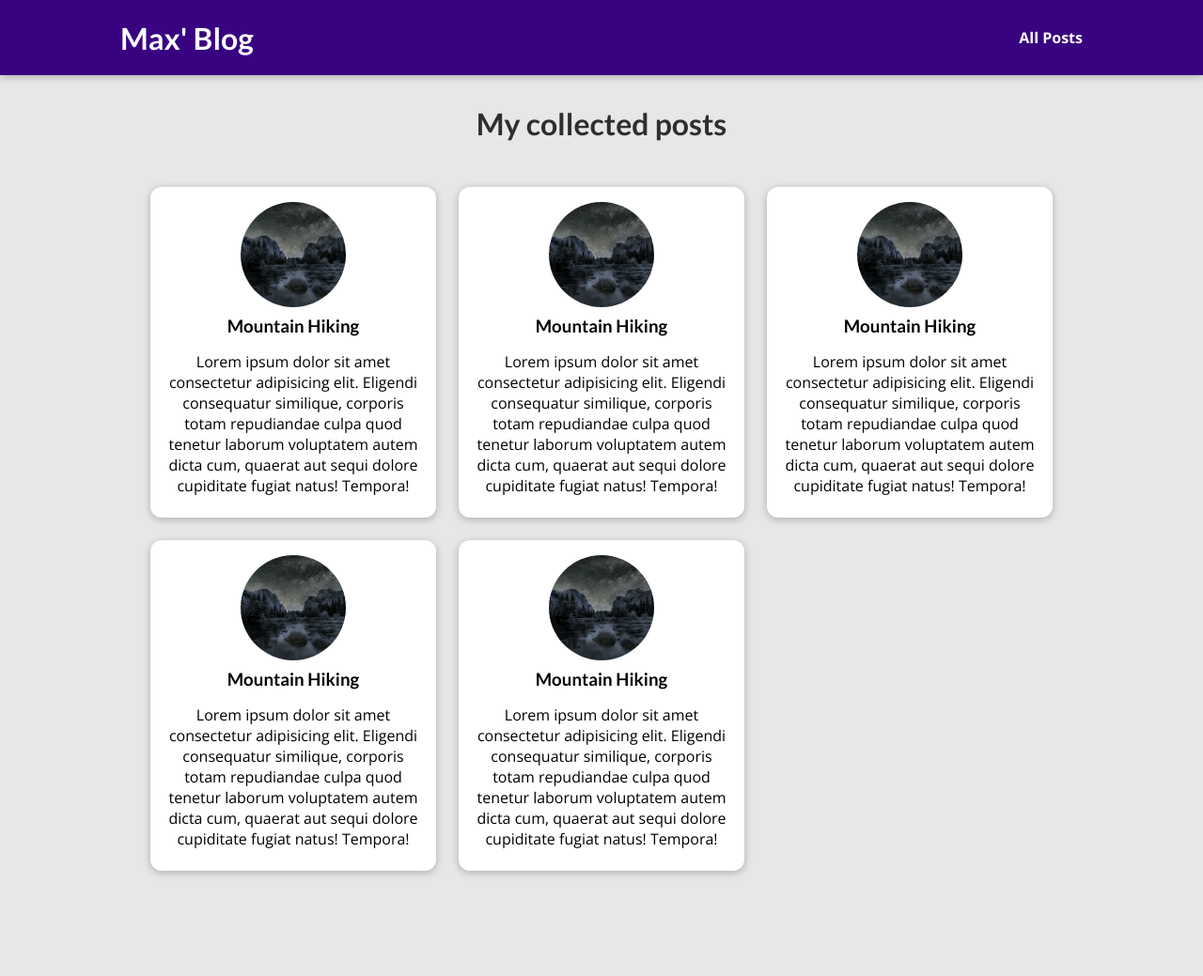
After one commit to grombor/django_tutorials, a Django app: template my_site/blog/templates/blog/all-posts.html in a window 1280 px wide. The commit adds this page. Shown: the whole page at 94% size. Run offline with Django 4.2, Linux system fonts and the light colour scheme; the template is opened without the code that fills it, so the values that code supplies are empty.

Commit message:
added post-detail-page and static files

```diff
--- /dev/null
+++ b/my_site/blog/static/blog/all-posts.css
@@ -0,0 +1,43 @@
+body {
+    background-color: #e7e7e7;
+  }
+
+  #main-navigation {
+    background-color: #390281;
+    box-shadow: 0 2px 8px rgba(0, 0, 0, 0.25);
+  }
+
+  #all-posts {
+    margin: 7rem auto;
+    width: 90%;
+    max-width: 60rem;
+  }
+
+  #all-posts h2 {
+    text-align: center;
+    font-size: 2rem;
+    color: #2e2e2e;
+    margin: 3rem 0;
+  }
+
+  ul {
+    list-style: none;
+    margin: 0;
+    padding: 0;
+    display: grid;
+    grid-template-columns: repeat(auto-fill, minmax(17rem, 1fr));
+    gap: 1.5rem;
+  }
+
+  .post img {
+    width: 7rem;
+    height: 7rem;
+  }
+
+  .post a {
+    height: 22rem;
+    transform-origin: center;
+    box-shadow: 0 2px 8px rgba(0, 0, 0, 0.25);
+    border-radius: 12px;
+    background-color: white;
+  }
--- /dev/null
+++ b/my_site/blog/static/blog/post.css
@@ -0,0 +1,43 @@
+.post {
+    display: flex;
+    flex-direction: column;
+    align-items: center;
+    text-align: center;
+  }
+
+  .post a {
+    text-decoration: none;
+    color: black;
+    transition: all 0.2s ease;
+    padding: 1rem;
+  }
+
+  .post a:hover,
+  .post a:active {
+    transform: scale(1.1);
+    background-color: #390281;
+    color: white;
+  }
+
+  .post img {
+    width: 5rem;
+    height: 5rem;
+    object-fit: cover;
+    border-radius: 50%;
+  }
+
+  .post h3 {
+    margin: 0.25rem 0;
+  }
+
+  .post time {
+    color: #666666;
+    margin: 0.25rem;
+    font-style: italic;
+    font-size: 0.85rem;
+  }
+
+  .post:hover time,
+  .post:active time {
+    color: white;
+  }
--- /dev/null
+++ b/my_site/blog/templates/blog/all-posts.html
@@ -0,0 +1,26 @@
+{% extends "base.html" %}
+{% load static %}
+
+{% block title %}
+All my posts
+{% endblock title %}
+
+{% block css_files %}
+  <link rel="stylesheet" href="{% static "blog/post.css" %}" />
+  <link rel="stylesheet" href="{% static "blog/all-posts.css" %}" />
+{% endblock css_files %}
+
+{% block content %}
+    <section id="all-posts">
+        <h2>My collected posts</h2>
+
+        <ul>
+            {% include "blog/includes/post.html" %}
+            {% include "blog/includes/post.html" %}
+            {% include "blog/includes/post.html" %}
+            {% include "blog/includes/post.html" %}
+            {% include "blog/includes/post.html" %}
+
+        </ul>
+    </section>
+{% endblock content %}
--- /dev/null
+++ b/my_site/blog/templates/blog/includes/post.html
@@ -0,0 +1,13 @@
+{% load static %}
+
+<li>
+    <article class="post">
+        <a href="{% url "post-detail-page" slug='the-mountains' %}">
+            <img src="{% static 'blog/images/mountains.jpg' %}" alt="Mountain Hiking" />
+            <div class="post__content">
+                <h3>Mountain Hiking</h3>
+                <p>Lorem ipsum dolor sit amet consectetur adipisicing elit. Eligendi consequatur similique, corporis totam repudiandae culpa quod tenetur laborum voluptatem autem dicta cum, quaerat aut sequi dolore cupiditate fugiat natus! Tempora!</p>
+            </div>
+        </a>
+    </article>
+</li>
--- a/my_site/blog/urls.py
+++ b/my_site/blog/urls.py
@@ -5,5 +5,5 @@ from . import views
 urlpatterns = [
     path("", views.starting_page, name="starting-page"),
     path("posts", views.posts, name="posts-page"),
-    path("posts/<slug:slug>", views.post_detail, name="posts-detail-page")
+    path("posts/<slug:slug>", views.post_detail, name="post-detail-page")
 ]
--- a/my_site/blog/views.py
+++ b/my_site/blog/views.py
@@ -6,7 +6,7 @@ def starting_page(request):
     return render(request, "blog/index.html")
 
 def posts(request):
-    pass
+    return render(request, "blog/all-posts.html")
 
-def post_detail(request):
-    pass
+def post_detail(request, slug):
+    return render(request, "blog/post-detail.html")
--- /dev/null
+++ b/my_site/static/app.css
@@ -0,0 +1,48 @@
+@import url('https://fonts.googleapis.com/css2?family=Lato:wght@400;700&family=Open+Sans:wght@400;700&display=swap');
+
+* {
+  box-sizing: border-box;
+}
+
+html {
+  font-family: 'Open Sans', 'Lato', sans-serif;
+}
+
+body {
+  margin: 0;
+}
+
+h1,
+h2,
+h3 {
+  font-family: 'Lato', sans-serif;
+  font-weight: bold;
+}
+
+#main-navigation {
+  width: 100%;
+  height: 5rem;
+  display: flex;
+  justify-content: space-between;
+  align-items: center;
+  padding: 0 10%;
+  position: absolute;
+  top: 0;
+  left: 0;
+}
+
+#main-navigation a {
+  text-decoration: none;
+  color: white;
+  font-weight: bold;
+}
+
+#main-navigation a:hover,
+#main-navigation a:active {
+  color: #cf79f1;
+}
+
+#main-navigation h1 a:hover,
+#main-navigation h1 a:active {
+  color: white;
+}
--- a/my_site/templates/base.html
+++ b/my_site/templates/base.html
@@ -1,13 +1,23 @@
+{% load static %}
+
 <!DOCTYPE html>
 <html lang="en">
 <head>
-    <meta charset="UTF-8">
-    <meta http-equiv="X-UA-Compatible" content="IE=edge">
-    <meta name="viewport" content="width=device-width, initial-scale=1.0">
-    <title>{% block title %}My site{% endblock title %}My site</title>
-    {% block css_files %}{% endblock css_files %}
+  <meta charset="UTF-8">
+  <meta name="viewport" content="width=device-width, initial-scale=1.0">
+  <title>{% block title %}{% endblock %}</title>
+  <link rel="stylesheet" href="{% static "app.css" %}">
+  {% block css_files %}{% endblock css_files %}
 </head>
 <body>
-    {% block content %}default content{% endblock content %}
+  <header id="main-navigation">
+    <h1><a href="{% url "starting-page" %}">Max' Blog</a></h1>
+    <nav>
+      <a href="{% url "posts-page" %}">All Posts</a>
+    </nav>
+  </header>
+
+  {% block content %}
+  {% endblock %}
 </body>
 </html>
```
Also changed, not shown: my_site/blog/static/blog/index.css (added, +75 -0 lines), my_site/blog/static/blog/post-detail.css (added, +75 -0 lines), my_site/blog/templates/blog/index.html (+36 -4 lines), my_site/blog/templates/blog/post-detail.html (added, +26 -0 lines), my_site/my_site/settings.py (+18 -14 lines), my_site/blog/static/blog/images/mountains.jpg (added), 1 other file.
